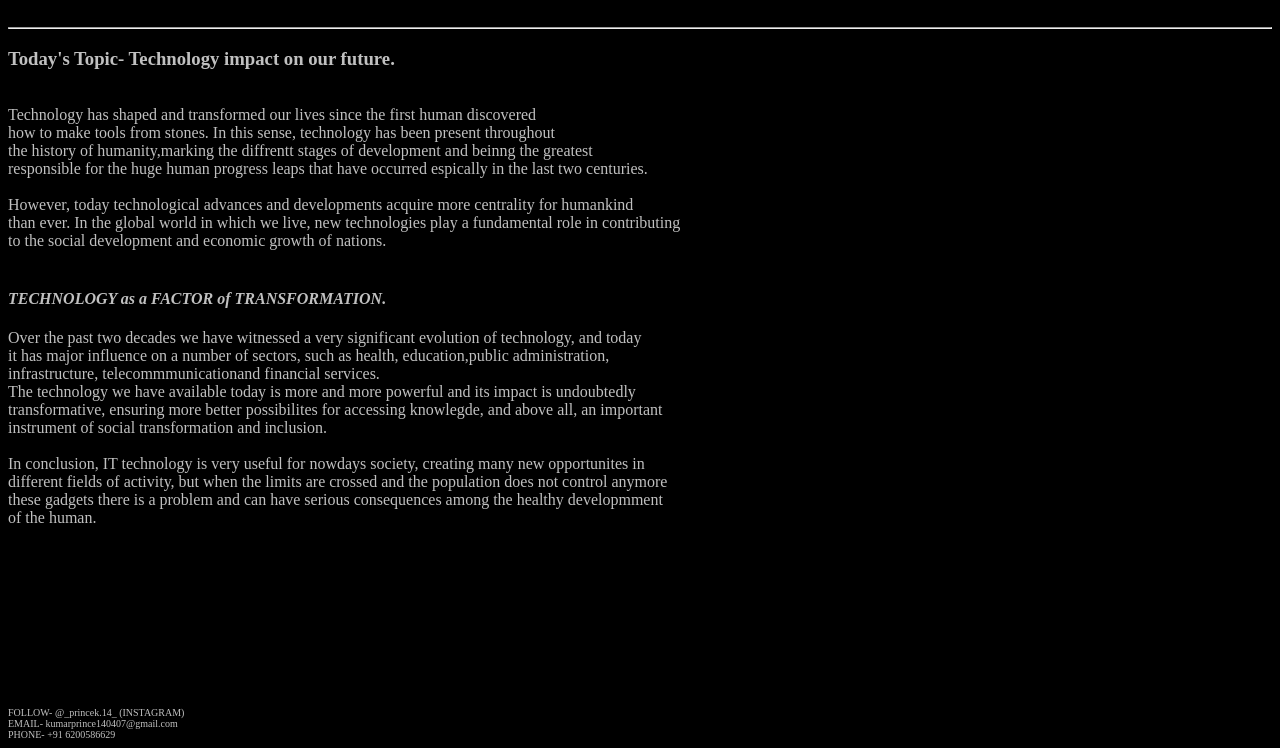
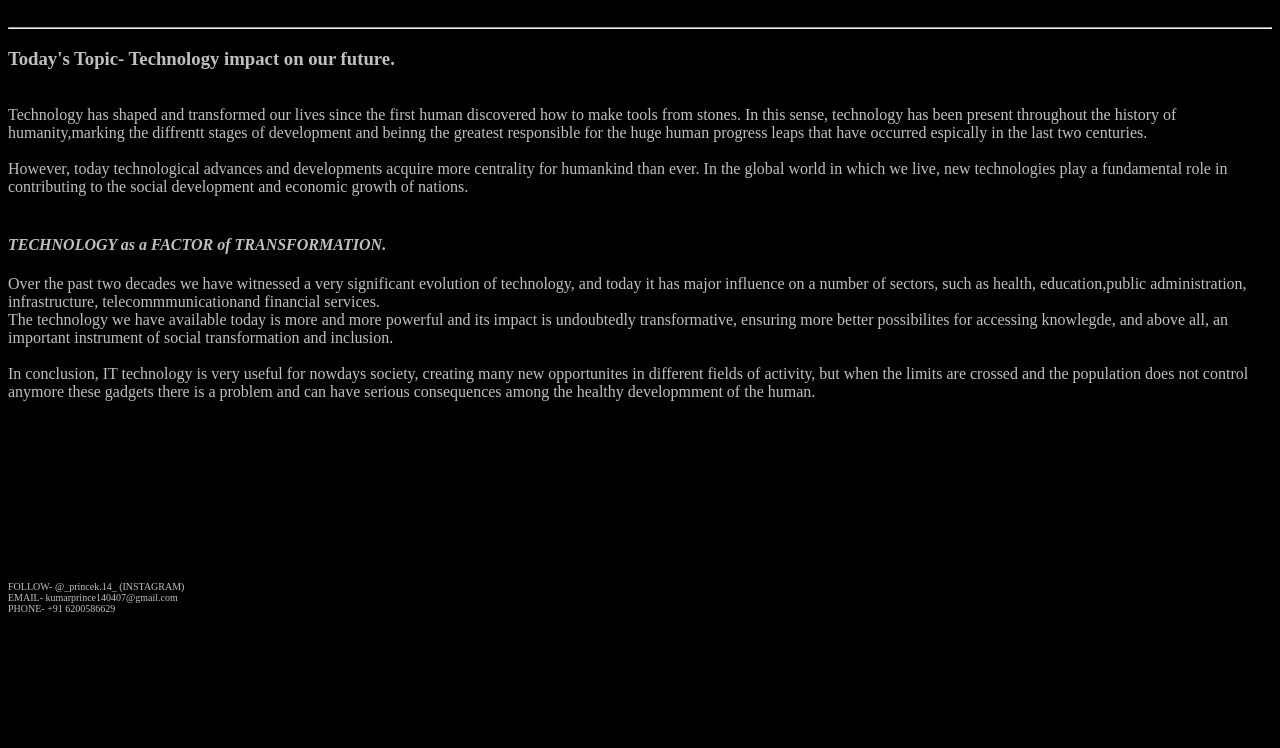
Before and after one commit to Princeks1404/.in, a plain HTML site: page index.html in a window 1280 px wide. Shown: the part 115-863 px from the top of the page. After the commit the page ends 800 px from the top, so only its background shows below. Drawn offline with Linux system fonts and the light colour scheme.

Commit message:
Add files via upload

```diff
--- a/index.html
+++ b/index.html
@@ -7,30 +7,30 @@
 <br><HR></div>
 <div align=left>
 <H3><B>Today's Topic- </B> Technology impact on our future.</34></div><br>
-Technology has shaped and transformed our lives since the first human discovered<br>
- how to make tools from stones. In this sense, technology has been present throughout <br>
-the history of humanity,marking the diffrentt  stages of development and beinng the greatest <br>
+Technology has shaped and transformed our lives since the first human discovered
+ how to make tools from stones. In this sense, technology has been present throughout
+the history of humanity,marking the diffrentt  stages of development and beinng the greatest
 responsible for the huge human progress leaps that have occurred espically in the last two centuries.<br><br>
-However, today technological advances and developments acquire more centrality for humankind <br>
-than ever. In the global world in which we live, new technologies play a fundamental role in contributing <br>
+However, today technological advances and developments acquire more centrality for humankind
+than ever. In the global world in which we live, new technologies play a fundamental role in contributing
 to the social development and economic growth of nations.<br><br>
 <h4><I>TECHNOLOGY as a FACTOR of TRANSFORMATION.</I></H4>
-Over the past two decades we have witnessed a very significant evolution of technology, and today<br>
-it has major influence on a number of sectors, such as health, education,public administration,<br>
+Over the past two decades we have witnessed a very significant evolution of technology, and today
+it has major influence on a number of sectors, such as health, education,public administration,
 infrastructure, telecommmunicationand financial services.<br>
-The technology we have available today is more and more powerful and its impact is undoubtedly<br>
-transformative, ensuring more better possibilites for accessing knowlegde, and above all, an important<br>
+The technology we have available today is more and more powerful and its impact is undoubtedly
+transformative, ensuring more better possibilites for accessing knowlegde, and above all, an important
 instrument of social transformation and inclusion.<br><br>
-In conclusion, IT technology is very useful for nowdays society, creating many new opportunites in<br>
-different fields of  activity, but when the limits are crossed and the population does not control anymore<br>
-these gadgets there is a problem and can have serious consequences among the healthy developmment<br>
+In conclusion, IT technology is very useful for nowdays society, creating many new opportunites in
+different fields of  activity, but when the limits are crossed and the population does not control anymore
+these gadgets there is a problem and can have serious consequences among the healthy developmment
 of the  human.
 <BR><BR><BR><BR><BR><BR><BR><BR><BR><BR><BR>
-<FONT FACE= AREIAL SIZE=1 COLOR=SILVER>
+<div align=centre><FONT FACE= AREIAL SIZE=1 COLOR=SILVER>
 FOLLOW- @_princek.14_ (INSTAGRAM)<BR>
 EMAIL- kumarprince140407@gmail.com<br>
 PHONE- +91 6200586629
-</FONT>
+</FONT></div>
 </div>
 </body>
 </html>
```
